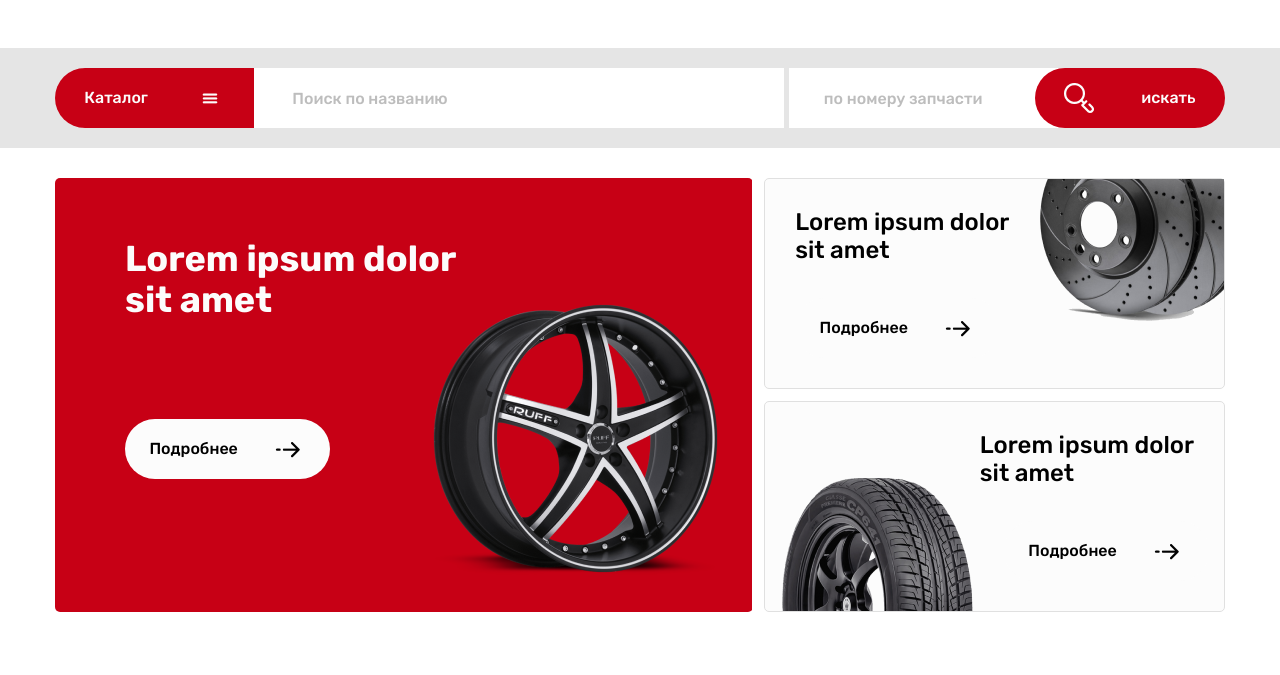
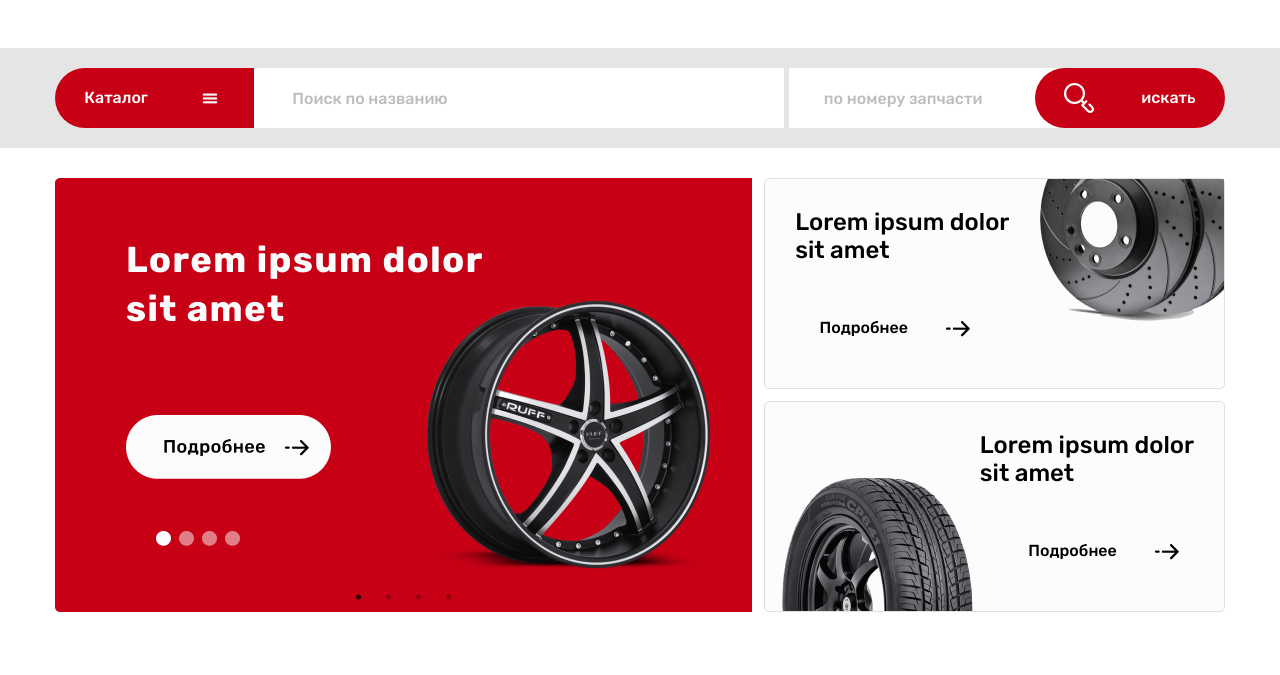
Before and after one commit to Iva-nova-vita/beetroot_project, a website: page index.html in a window 1280 px wide. Shown: the part 277-952 px from the top of the page. Drawn offline with nearby package versions, Linux system fonts and the light colour scheme.

Commit message:
to do dots

```diff
--- a/css/style.scss
+++ b/css/style.scss
@@ -264,7 +264,7 @@ button[type="submit"] {
   grid-template-rows: 211px 211px;
   grid-gap: 12px;
   height: 434px;
-  button {
+  .bannersButton {
 
     background: #fcfcfc;
     border-radius: 35px;
@@ -290,7 +290,7 @@ button[type="submit"] {
   border-radius: 5px;
 }
 #firstSlidebannersSlider {
-  background: #c70015;
+  /*background: #c70015;
   position: relative;
   border-radius: 5px;
   height: 434px;
@@ -316,7 +316,7 @@ button[type="submit"] {
     bottom: 133px;
     left: 70px;
   }
-
+  */
 }
 #firstSmallBanner {
   grid-area: firstSmallBanner;
@@ -574,6 +574,8 @@ footer {
     }
   }
 
+  /*Arrows*/
+
   .slick-prev
   {
       left: -305px;
--- a/index.html
+++ b/index.html
@@ -119,7 +119,7 @@
         <div id="banners">
           <div id="bannersSlider">
             <div id="firstSlidebannersSlider">
-              <h1>
+             <!-- <h1>
                 Lorem ipsum dolor <br />
                 sit amet
               </h1>
@@ -129,11 +129,13 @@
                 ><button>
                   Подробнее <img src="images/Vector22.png" alt="arrow" />
                 </button>
-              </a>
+              </a>-->
+              <a href="#"><img src="images/Slide1banner.png" alt=""></a>
             </div>
             <div><h1>Slide2</h1></div>
             <div><h1>Slide3</h1></div>
             <div><h1>Slide4</h1></div>
+
           </div>
           <div id="firstSmallBanner">
             <h2>
@@ -146,7 +148,7 @@
             />
 
             <a href="#"
-              ><button>
+              ><button class="bannersButton">
                 Подробнее <img src="images/Vector22.png" alt="arrow" />
               </button>
             </a>
@@ -161,7 +163,7 @@
               alt="drive"
             />
             <a href="#"
-              ><button>
+              ><button class="bannersButton">
                 Подробнее <img src="images/Vector22.png" alt="arrow" />
               </button>
             </a>
@@ -215,7 +217,7 @@
         <div class="container">
           <div class="wrap">
             <div id="popGoodsSliderArrows"><h2>Популярные товары</h2></div>
-            <div id="popGoodsSlider">
+            <div id="popGoodsSlider" >
               <div class="SlidePopGoodsSlider">
                 <img src="images/kisspng-car-bicycle.png" alt="goods" />
                 <div>
--- a/js/main.js
+++ b/js/main.js
@@ -31,6 +31,7 @@ $(function() {
         slidesToShow: 1,
         slidesToScroll: 1,
         arrows: false,
-       // dots: true,
+       dots: true,
+
       });
 });
```
Also changed, not shown: css/style.css.
